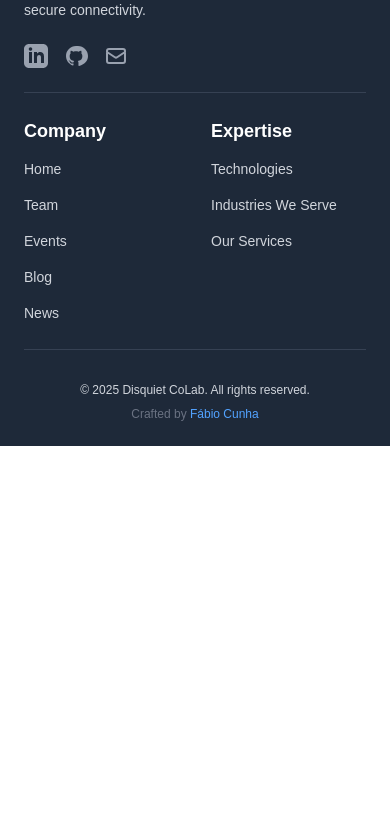
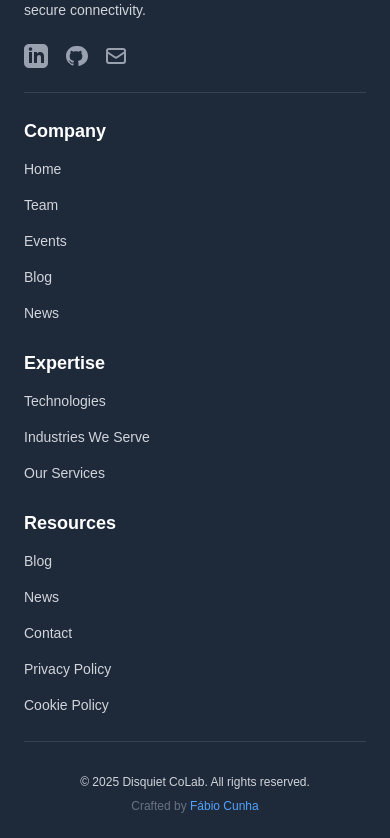
Before and after one commit to fabiorafaelcoutada/disquiet-colab-homepage, a Next.js app: page / in a window 390 px wide. Shown: the part 3146-3984 px from the top of the page. Before the commit the page ends 3592 px from the top, so only its background shows below. Built offline with nearby package versions, Linux system fonts and the light colour scheme.

Commit message:
Update `MobileFooter` and `DesktopFooter` to include dynamic `resourceLinks` and improve layout consistency.

```diff
--- a/src/components/DesktopFooter.tsx
+++ b/src/components/DesktopFooter.tsx
@@ -1,13 +1,9 @@
 import Link from 'next/link';
 // Assuming these imports are correct for your configuration
-import { mainNavItems, rightNavItems } from '@/config/navigation';
+import { mainNavItems, rightNavItems, resourceLinks } from '@/config/navigation';
+import { NavItem } from '@/config/navigation-types';
 
-// Helper function to extract social links and general links
-const socialLinks = rightNavItems.filter(item => item.isExternal);
-const primaryLinks = mainNavItems.filter(item => !item.children);
-const whatWeDoLinks = mainNavItems.find(item => item.label === 'What We Do')?.children || [];
-
-// Helper function to get social icon SVGs (reused from Header/MobileFooter)
+// Helper function to get social icon SVGs (unchanged)
 const getSocialIcon = (label: string) => {
     const commonClasses = "h-6 w-6";
     switch (label) {
@@ -21,6 +17,14 @@ const getSocialIcon = (label: string) => {
 };
 
 export function DesktopFooter() {
+
+    // 1. Define variables INSIDE the function for reliable access
+    // We add a safety check (|| []) just in case the imported array is null/undefined
+    const socialLinks = (rightNavItems || []).filter(item => item.isExternal);
+    const primaryLinks = (mainNavItems || []).filter(item => !item.children);
+    const whatWeDoLinks = (mainNavItems || []).find(item => item.label === 'What We Do')?.children || [];
+    // The main fix is here: ensuring resourceLinks is treated as an array
+    const legalResourceLinks = resourceLinks || [];
 
     return (
         // Use rich, dark colors consistent with your CTA section
@@ -79,14 +83,17 @@ export function DesktopFooter() {
                         </ul>
                     </div>
 
-                    {/* COLUMN 4: Legal/Resources */}
+                    {/* COLUMN 4: Resources/Legal (NOW DYNAMIC) */}
                     <div>
                         <h4 className="text-lg font-semibold mb-4 text-white">Resources</h4>
                         <ul className="space-y-3">
-                            <li><Link href="/blog" className="text-sm hover:text-white transition duration-200">Blog</Link></li>
-                            <li><Link href="/news" className="text-sm hover:text-white transition duration-200">News</Link></li>
-                            <li><Link href="/contact" className="text-sm hover:text-white transition duration-200">Contact</Link></li>
-                            <li><Link href="/legal" className="text-sm hover:text-white transition duration-200">Privacy Policy</Link></li>
+                            {legalResourceLinks.map((item) => (
+                                <li key={item.href}>
+                                    <Link href={item.href} className="text-sm hover:text-white transition duration-200">
+                                        {item.label}
+                                    </Link>
+                                </li>
+                            ))}
                         </ul>
                     </div>
 
--- a/src/components/MobileFooter.tsx
+++ b/src/components/MobileFooter.tsx
@@ -1,8 +1,8 @@
 import Link from 'next/link';
-import { mainNavItems, rightNavItems } from '@/config/navigation';
+import { mainNavItems, rightNavItems, resourceLinks } from '../config/navigation';
 import { HiOutlineMail } from 'react-icons/hi'; // Icon for Contact
 
-// Helper function to get social icon SVGs (reused logic from DesktopHeader/Footer)
+// Helper function to get social icon SVGs (unchanged)
 const getSocialIcon = (label: string) => {
     const commonClasses = "h-6 w-6";
     switch (label) {
@@ -22,11 +22,10 @@ export function MobileFooter() {
     const contactLink = rightNavItems.find(item => item.href === '/contact');
 
     return (
-        // Only displayed on mobile (md:hidden). Uses the same dark colors.
         <footer className="bg-gray-800 dark:bg-black text-gray-300 dark:text-gray-400 p-6 md:hidden">
             <div className="container mx-auto">
 
-                {/* SECTION 1: Company Info and Social Links */}
+                {/* SECTION 1: Company Info and Social Links (Unchanged) */}
                 <div className="border-b border-gray-700 pb-6 mb-6 space-y-4">
                     <h3 className="text-xl font-bold text-white">Disquiet CoLab</h3>
                     <p className="text-sm">Driving innovation in embedded systems, AI, and secure connectivity.</p>
@@ -54,8 +53,9 @@ export function MobileFooter() {
                     </div>
                 </div>
 
-                {/* SECTION 2: Navigation Links (Stacked Lists) */}
-                <div className="grid grid-cols-2 gap-x-8 gap-y-6">
+                {/* SECTION 2: Navigation Links (FIXED: Stacks all categories cleanly) */}
+                {/* Removed grid-cols-2 to force a single-column stack */}
+                <div className="space-y-6">
 
                     {/* COLUMN A: Company / Main */}
                     <div>
@@ -85,9 +85,23 @@ export function MobileFooter() {
                         </ul>
                     </div>
 
+                    {/* NEW COLUMN C: Resources / Legal */}
+                    <div>
+                        <h4 className="text-lg font-semibold mb-3 text-white">Resources</h4>
+                        <ul className="space-y-3">
+                            {resourceLinks.map((item) => (
+                                <li key={item.href}>
+                                    <Link href={item.href} className="text-sm hover:text-white transition duration-200">
+                                        {item.label}
+                                    </Link>
+                                </li>
+                            ))}
+                        </ul>
+                    </div>
+
                 </div>
 
-                {/* BOTTOM BAR: Copyright and Credit */}
+                {/* BOTTOM BAR: Copyright and Credit (Unchanged) */}
                 <div className="text-center text-xs pt-8 mt-6 border-t border-gray-700">
                     <p>&copy; {new Date().getFullYear()} Disquiet CoLab. All rights reserved.</p>
                     <p className="mt-2 text-gray-500">Crafted by <Link href="/team/fabio-cunha" className="text-blue-400 hover:underline">Fábio Cunha</Link></p>
```
